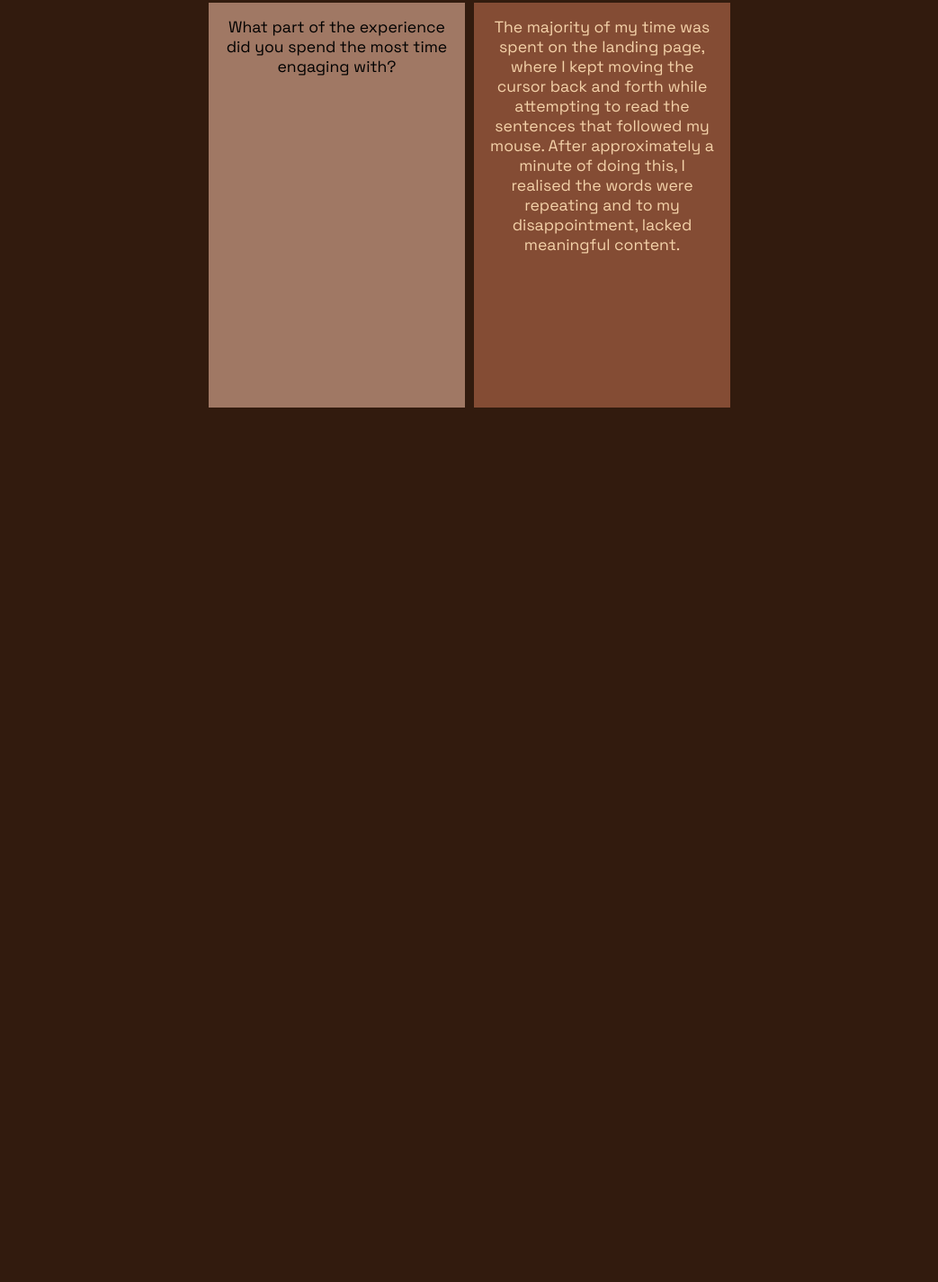
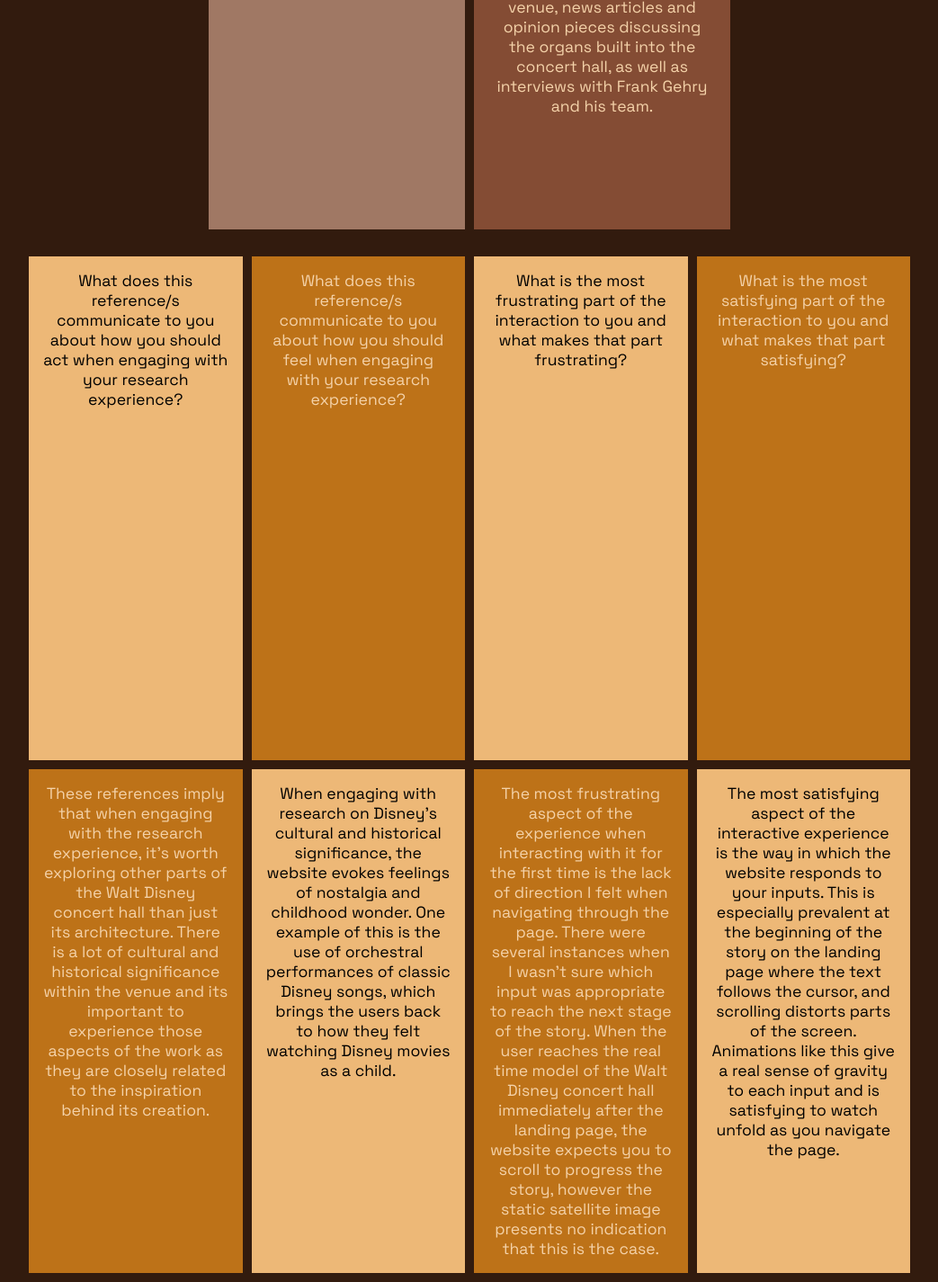
Before and after one commit to Dylaneyl/Dylaneyl.github.io, a plain HTML site: page Assignment 1/index.html in a window 1280 px wide. Shown: the part 3326-4751 px from the top of the page at 90% size, without its empty margins (118-1161 px from the left). Before the commit the page ends 3799 px from the top, so only its background shows below. Drawn offline with Linux system fonts and the light colour scheme.

Commit message:
content fin

```diff
--- a/Assignment 1/index.html
+++ b/Assignment 1/index.html
@@ -130,54 +130,79 @@
     <div id="grid-container3">
       <div id="box21">
         <p>
-          What was the first thing you paid attention to when interacting with
-          the experience?
+          What is your impression of how the experience should be interacted with over time?
+
         </p>
       </div>
       <div id="box22">
         <p>
-          When I first opened the webpage, I encountered a simple orange screen
-          with artistic scribbling unfolding before my eyes. The initial thing
-          that caught my attention was a prompt to enable sound by clicking on
-          this screen. The sound prompt closely followed my cursor, highlighting
-          the significance of audio in the experience. Additionally, the word
-          'story' on the landing page indicated that I was about to start a
-          visual and auditory journey unlike a typical website in which i was
-          expecting.
+          The interactive website is intended as a one time experience and it took me about 5 minutes to navigate through the story. It is intended to be viewed before or after visiting the Walt Disney concert hall, as it adds perspective on the creation of the LA monument.
         </p>
       </div>
       <div id="box23">
         <p>
-          Spend two minutes with the experience and create a list of each of
-          your discrete actions.
+          How does the interactive experience communicate how it should be interacted with over time?
         </p>
       </div>
       <div id="box24">
         <p>
-          Upon loading the webpage, my first action was clicking to enable
-          sound. I then noticed text following my cursor, so I moved it back and
-          forth across the screen while trying to read the sentences following
-          my mouse. As I explored the landing page by moving my cursor around,
-          the 'Sculpting Harmony' heading stretched and distorted. This prompted
-          me to navigate down the webpage by scrolling. For the rest of the two
-          minutes, I continued scrolling as I watched the story unfold.
+          The website tells a story with a beginning and a conclusion. This conveys to the user that once they've reached the end there is no more to see. It has chapters similar to a novel, and doesn't provide users with a reason to return once they’ve experienced it for the first time. The website doesn’t have a shop or any kind of monetisation, which strengthens the theory that its only intended to be viewed once.
         </p>
       </div>
       <div id="box25">
         <p>
-          What part of the experience did you spend the most time engaging with?
+          What other media forms (digital or otherwise) does the experience reference?
         </p>
       </div>
       <div id="box26">
         <p>
-          The majority of my time was spent on the landing page, where I kept
-          moving the cursor back and forth while attempting to read the
-          sentences that followed my mouse. After approximately a minute of
-          doing this, I realised the words were repeating and to my
-          disappointment, lacked meaningful content.
+          The online experience of gehry.getty.edu references several different media forms, such as orchestral performances played at the venue, news articles and opinion pieces discussing the organs built into the concert hall, as well as interviews with Frank Gehry and his team.
         </p>
       </div>
       <div id="box27"></div>
     </div>
   </body>
+  <body>
+    <div id="grid-container4">
+      <div id="box31">
+        <p>
+          What does this reference/s communicate to you about how you should act when engaging with your research experience?
+        </p>
+      </div>
+      <div id="box32">
+        <p>
+          What does this reference/s communicate to you about how you should feel when engaging with your research experience?
+        </p>
+      </div>
+      <div id="box33">
+        <p>
+          What is the most frustrating part of the interaction to you and what makes that part frustrating?
+        </p>
+      </div>
+      <div id="box34">
+        <p>
+          What is the most satisfying part of the interaction to you and what makes that part satisfying?
+        </p>
+      </div>
+      <div id="box35">
+        <p>
+          These references imply that when engaging with the research experience, it's worth exploring other parts of the Walt Disney concert hall than just its architecture. There is a lot of cultural and historical significance within the venue and its important to experience those aspects of the work as they are closely related to the inspiration behind its creation.
+        </p>
+      </div>
+      <div id="box36">
+        <p>
+          When engaging with research on Disney's cultural and historical significance, the website evokes feelings of nostalgia and childhood wonder. One example of this is the use of orchestral performances of classic Disney songs, which brings the users back to how they felt watching Disney movies as a child.
+
+        </p>
+      </div>
+      <div id="box37">
+<p>The most frustrating aspect of the experience when interacting with it for the first time is the lack of direction I felt when navigating through the page. There were several instances when I wasn’t sure which input was appropriate to reach the next stage of the story. When the user reaches the real time model of the Walt Disney concert hall immediately after the landing page, the website expects you to scroll to progress the story, however the static satellite image presents no indication that this is the case.</p>
+      </div>
+      <div id="box38">
+<p>The most satisfying aspect of the interactive experience is the way in which the website responds to your inputs. This is especially prevalent at the beginning of the story on the landing page where the text follows the cursor, and scrolling distorts parts of the screen. Animations like this give a real sense of gravity to each input and is satisfying to watch unfold as you navigate the page. </p>
+      </div>
+    </div>
+    </div>
+
+  </body>
 </html>
--- a/Assignment 1/style.css
+++ b/Assignment 1/style.css
@@ -229,3 +229,74 @@
   background-color: #844c34;
   padding: 1rem;
 }
+#grid-container4 {
+  border: 2px #ff7b00;
+  margin: 50px 0;
+  width: 1000px;
+  min-height: 1px;
+  padding: 10px;
+  display: grid;
+  gap: 10px;
+  grid-template-columns: repeat(4, 1fr);
+  /* grid-template-rows: 1fr 1fr 1fr 1fr; */
+  grid-template-rows: repeat(2, 1fr);
+  margin: auto;
+}
+
+#grid-container4 > * {
+  width: 100%;
+  height: 100%;
+  /* width: 50px;
+    height: 50px;
+    justify-content: start; */
+  /* align-self: center;
+    justify-self: center; */
+}
+#box31 {
+  background-color: #edb877;
+  p {
+    color: #000000;
+  }
+  padding: 1rem;
+}
+#box32 {
+  background-color: #bd7218;
+  padding: 1rem;
+  /* grid-column: 2/4; */
+}
+#box33 {
+  background-color: #edb877;
+  padding: 1rem;
+  p {
+    color: #000000;
+  }
+}
+#box34 {
+  background-color: #bd7218;
+  padding: 1rem;
+  /* grid-column: 1/3;
+    grid-row: 2/5; */
+}
+#box35 {
+  background-color: #bd7218;
+
+  padding: 1rem;
+}
+#box36 {
+  background-color: #edb877;
+  padding: 1rem;
+  p {
+    color: #000000;
+  }
+}
+#box37 {
+  background-color: #bd7218;
+  padding: 1rem;
+}
+#box38 {
+  background-color: #edb877;
+  padding: 1rem;
+  p {
+    color: #000000;
+  }
+}
```
